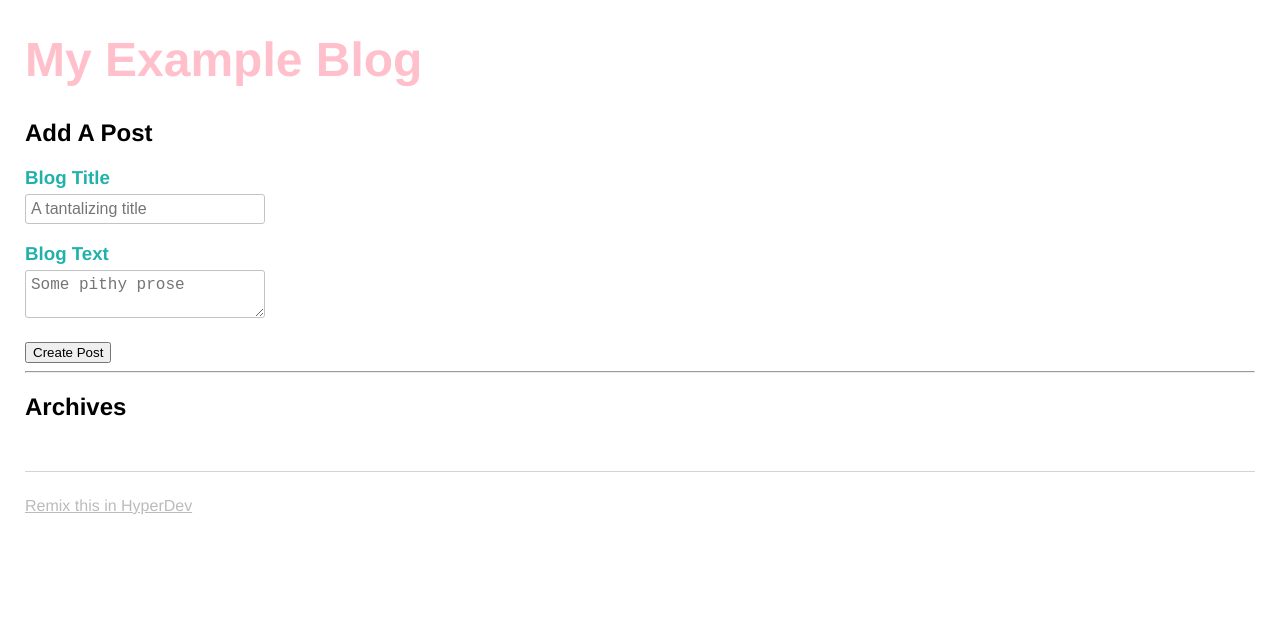
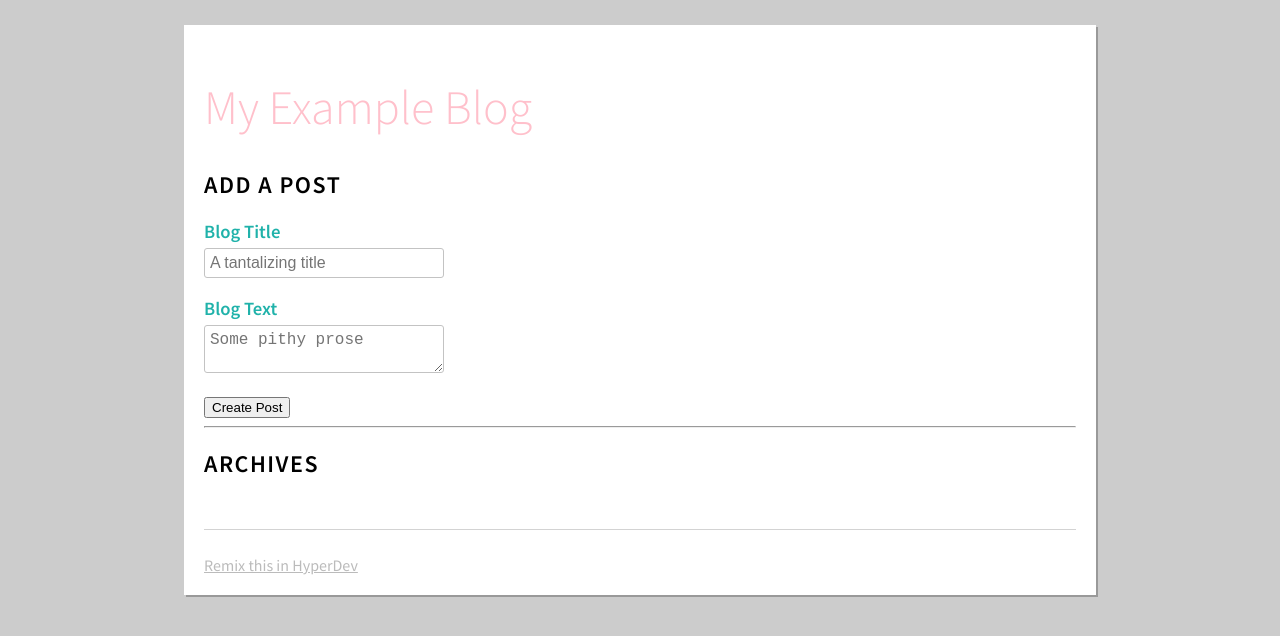
Before and after one commit to ddemaree/node-blog, a website: page views/index.html in a window 1280 px wide. Drawn offline with nearby package versions, Linux system fonts and the light colour scheme; files that its build step writes are made by us from their sources.

Commit message:
Updated at hyperdev.com

```diff
--- a/public/style.css
+++ b/public/style.css
@@ -1,20 +1,37 @@
 /* styles */
 /* called by your view template */
 /* p.s. vendor prefixes are added automatically */
+
+@import 'https://fonts.googleapis.com/css?family=Source+Sans+Pro:300,400,400i,600,600i';
 
 * {
   box-sizing: border-box;
 }
 
 body {
-  font-family: helvetica, arial, sans-serif;
+  background-color: #ccc;
+  font-family: 'Source Sans Pro', helvetica, arial, sans-serif;
   margin: 25px;
 }
 
+.container {
+  background-color: white;
+  padding: 20px;
+  margin: 0 auto;
+  width: calc(100% - 40px);
+  max-width: 57rem;
+  box-shadow: 2px 2px 0 #999;
+}
+
 h1 {
-  font-weight: bold;
+  font-weight: 300;
   font-size: 48px;
   color: pink;
+}
+
+h2 {
+  text-transform: uppercase;
+  letter-spacing: 1.5px;
 }
 
 h3 {
--- a/views/index.html
+++ b/views/index.html
@@ -31,7 +31,7 @@
   {% for item in items %}
     {% block item %}
     <article>
-      <h2><a href="{{item.permalink}}">{{item.title}}</a> (<a href="/p/{{item.attributes.id}}">{{item.attributes.id}}</a>)</h2>
+      <h3><a href="{{item.permalink}}">{{item.title}}</a> (<a href="/p/{{item.attributes.id}}">{{item.attributes.id}}</a>)</h3>
       <p>{{item.getPostedDate()}}</p>
       <p>{{item.body_text}}</p>
     </article>
--- a/views/layout.html
+++ b/views/layout.html
@@ -13,6 +13,7 @@
     <link rel="stylesheet" href="/style.css">
   </head>
   <body>
+    <div class="container">
       <header>
         {% block header %}
         <h1>
@@ -30,5 +31,7 @@
         </a>
       </footer>
 
+    </div>
+
   </body>
 </html>
```
Also changed, not shown: README.md. Lines whose indentation alone changed are shown as unchanged.
